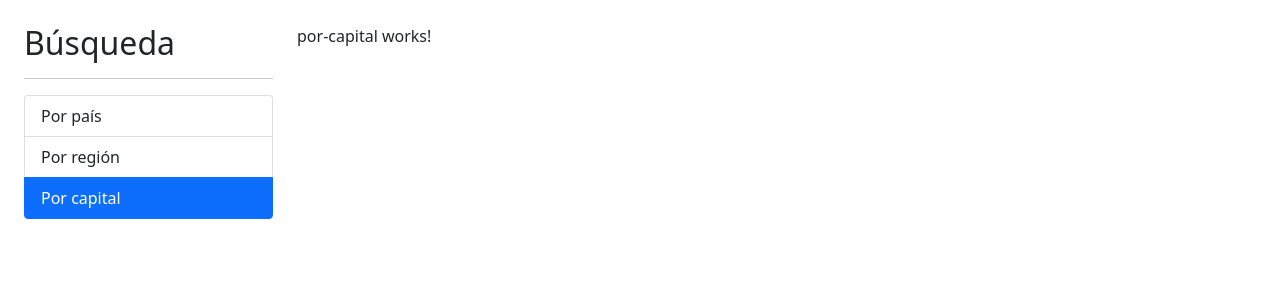
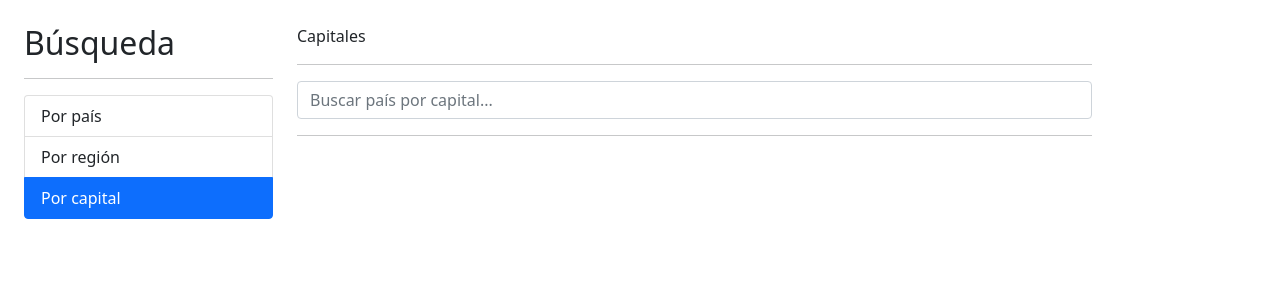
Before and after one commit to AlexFabra/PaisesApp, an Angular app: page /capital in a window 1280 px wide. Shown: the top 300 px of the page. Built offline with nearby package versions, Linux system fonts and the light colour scheme.

Commit message:
por capital funcional

```diff
--- a/src/app/pais/components/pais-tabla/pais-tabla/pais-tabla.component.html
+++ b/src/app/pais/components/pais-tabla/pais-tabla/pais-tabla.component.html
@@ -11,7 +11,7 @@
          <tr *ngFor="let pais of paises; let i=index">
            <td>{{i+1}}</td>
            <td><img class="small-flag" [src]="pais.flags.svg"></td>
-           <td>{{pais.name.official}}</td>
+           <td>{{pais.name.official}}, {{pais.capital}}</td>
            <td>{{pais.population | number}}</td>
            <a [routerLink]="['/pais', pais.cca2]">Ver...</a>
         </tr>
--- a/src/app/pais/pages/por-capital/por-capital.component.html
+++ b/src/app/pais/pages/por-capital/por-capital.component.html
@@ -1 +1,23 @@
-<p>por-capital works!</p>
+<p>Capitales</p>
+<hr>
+<div class="row">
+    <div class="col">
+        <!-- escuchamos el evento (por eso los paréntesis) emitido por pais-input.component
+        cuando nosotros pulsamos una tecla se disparará onDebounce.
+        -->
+        <app-pais-input
+            (onEnter)="buscar( $event )"
+            placeholder="Buscar país por capital...">
+        </app-pais-input>
+    </div>
+</div>
+
+<hr>
+<div *ngIf="error" class="alert alert-danger">
+    ¿{{capital}}... Esa capital realmente existe?
+</div>
+<div class="row" *ngIf="paises.length>0">
+    <div class="col">
+        <app-pais-tabla [paises]="paises"></app-pais-tabla>
+    </div>
+</div>
--- a/src/app/pais/pages/por-capital/por-capital.component.ts
+++ b/src/app/pais/pages/por-capital/por-capital.component.ts
@@ -1,16 +1,33 @@
-import { Component, OnInit } from '@angular/core';
+import { Component } from '@angular/core';
+import { PaisService } from '../../services/pais.service';
+import { Pais } from '../../interfaces/pais.interface';
 
 @Component({
   selector: 'app-por-capital',
   templateUrl: './por-capital.component.html',
-  styles: [
-  ]
+
 })
-export class PorCapitalComponent implements OnInit {
+export class PorCapitalComponent  {
 
-  constructor() { }
+  capital:string='';
+  error:boolean=false;
+  paises:Pais[]=[]
 
-  ngOnInit(): void {
+  constructor(private PaisService:PaisService) { }
+
+  buscar(capital: string){
+    this.error=false;
+    this.capital=capital;
+    console.log(this.capital);
+    //para buscar capital en el servicio llamamos al método correspondiente.
+    //Si la capital ha cambiado, se ejecutará el subscribe
+    //(se suscribe a un Observable, que es lo que retorna buscarCapital):
+    this.PaisService.buscarCapital(this.capital).subscribe(
+      (paises)=>{this.paises=paises},
+      (err)=> {this.error=true;this.paises=[]}
+    );
   }
+  sugerencias(pais:string){
 
+  }
 }
--- a/src/app/pais/services/pais.service.ts
+++ b/src/app/pais/services/pais.service.ts
@@ -10,6 +10,8 @@ export class PaisService {
   private apiUrl: string = 'https://restcountries.com/v3.1'
 
   constructor( private http: HttpClient) { }
+
+  //estas funciones a datos mediante url y retornan un array de objetos Observable que tendran los datos de cada pais (nombre, capital, imagen, etc.)
 
   buscarPais(nombrePais:string): Observable<Pais[]>{
     const url=`${this.apiUrl}/name/${nombrePais}`;
```
